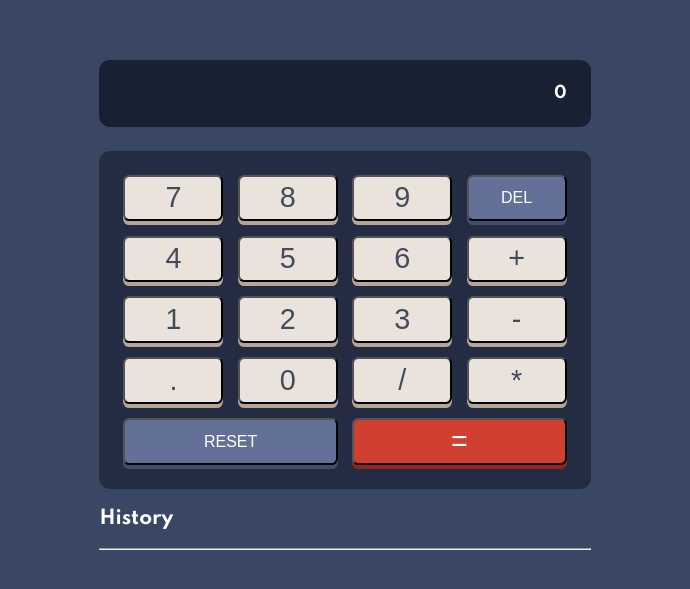
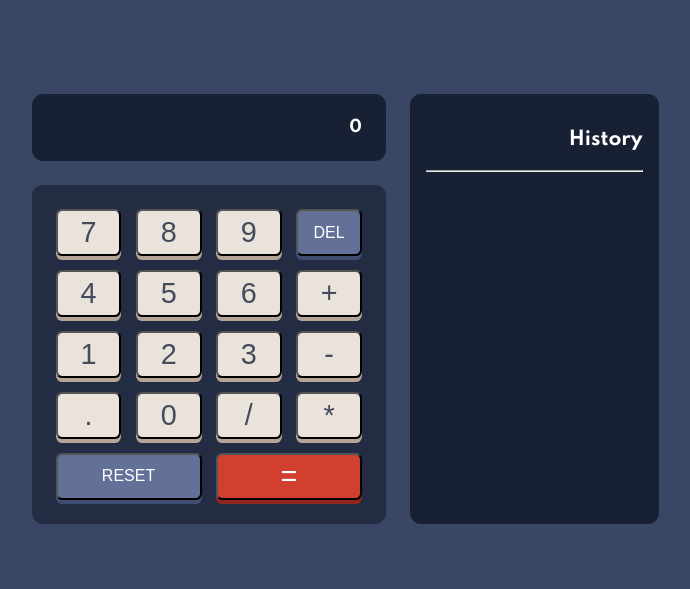
Before and after one commit to furantuturu/simple-calculator, a plain HTML site: page index.html in a window 1280 px wide. Shown: the part 111-700 px from the top of the page, without its empty margins (295-985 px from the left). Drawn offline with Linux system fonts and the light colour scheme.

Commit message:
added styles for history container

```diff
--- a/style.css
+++ b/style.css
@@ -1,10 +1,10 @@
 body {
   height: 100vh;
-  display: -ms-grid;
   display: grid;
   place-items: center;
   font-family: "Spartan", sans-serif;
   transition: 0.2s;
+  overflow-x: hidden;
 }
 
 body.theme {
@@ -67,8 +67,9 @@ button {
 
 .calc-container {
   margin-inline: 1.5rem;
-  max-width: 527px;
-  position: relative;
+  max-width: 627px;
+  display: flex;
+
 }
 
 .calc-container .calc-body .calc-heading {
@@ -101,8 +102,24 @@ button {
   grid-column: span 2;
 }
 
-.calc-container::after {
-  content: '';
-  position: absolute;
+.calc-history {
+  margin: 1.5rem 0 0 1.5rem;
+  padding: 1rem;
+  border-radius: 0.7rem;
+  width: 300px;
+  min-width: 100px;
+  background-color: #182034;
+  text-align: end;
+}
 
+.calc-history .prev-calculation {
+  margin-bottom: 1.3rem;
 }
+
+.calc-history .prev-calculation .expression {
+  color: #eee;
+}
+
+.calc-history .prev-calculation .result {
+  margin-top: .7rem;
+}
```
